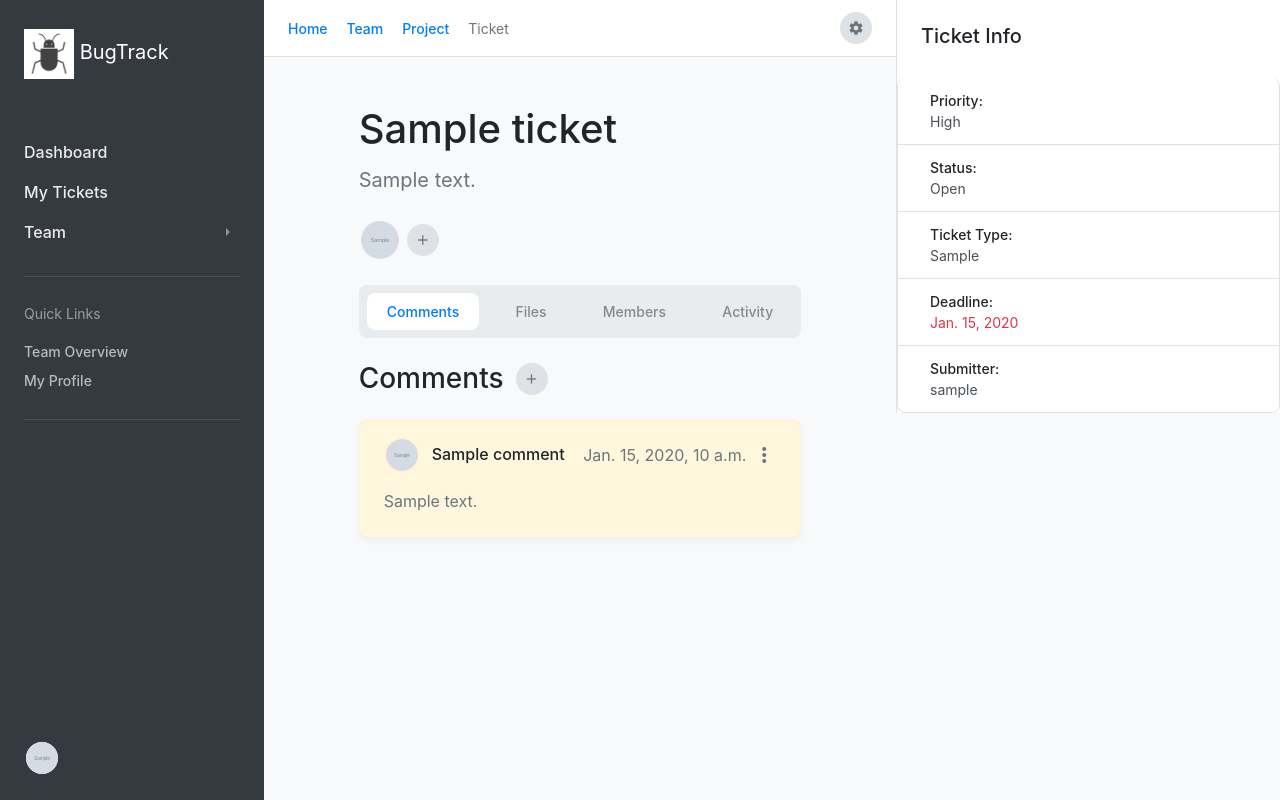
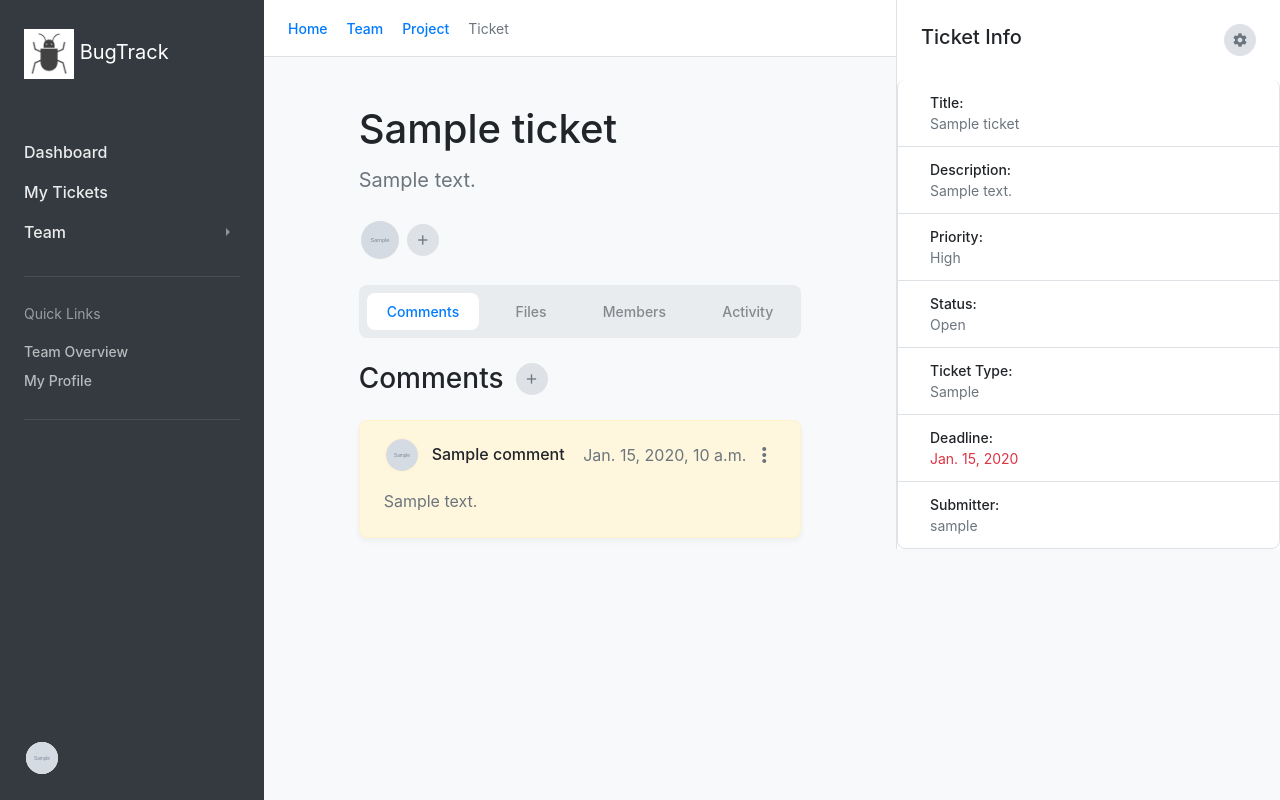
Before and after one commit to dhaliwalk/BugTrack, a Django app: page /ticket/1/info/ in a window 1280 px wide. Run offline with Django 3.2, Linux system fonts and the light colour scheme; a user stored in the database is signed in; tables that the repository leaves empty hold one stand-in row (values such as "Sample post"); grey boxes marked "Sample" are stand-in pictures; some libraries are stand-ins or nearby versions.

Commit message:
Added ticket info to a sidebar

```diff
--- a/tickets/templates/tickets/ticket_info.html
+++ b/tickets/templates/tickets/ticket_info.html
@@ -15,20 +15,7 @@
               <li class="breadcrumb-item active" aria-current="page">Ticket</li>
             </ol>
           </nav>
-          {% if request.user.membership.role == 'Admin' or request.user.membership.role == 'Project Manager' or request.user.membership.role == 'Developer' or ticket.submitter == request.user %}
-            <div class="dropdown">
-              <button class="btn btn-round" role="button" data-toggle="dropdown" aria-expanded="false">
-                <i class="material-icons">settings</i>
-              </button>
-              <div class="dropdown-menu dropdown-menu-right">
-                <a class="dropdown-item" href="#" data-toggle="modal" data-target="#project-edit-modal">Edit Ticket</a>
-                {% if request.user.membership.role == 'Admin' or request.user.membership.role == 'Project Manager' %}
-                  <div class="dropdown-divider"></div>
-                  <a class="dropdown-item text-danger" href="{% url 'ticket-delete' ticket.id %}">Delete</a>
-                {% endif %}
-              </div>
-            </div>
-          {% endif %}
+
         </div>
         <div class="container">
           <div class="row justify-content-center">
@@ -396,7 +383,7 @@
         </div>
 
       </div>
-      <div class="sidebar " id="sidebar">
+      <div class="sidebar"  id="sidebar-collapse">
         <div class="sidebar-content">
           <div class="chat-team-sidebar text-small">
             <div class="chat-team-sidebar-top">
@@ -404,14 +391,46 @@
 
                 <div class="media-body">
                   <h5 class="mb-1"> Ticket Info </h5>
+
                 </div>
+                {% if request.user.membership.role == 'Admin' or request.user.membership.role == 'Project Manager' or request.user.membership.role == 'Developer' or ticket.submitter == request.user %}
+                  <div class="dropdown">
+                    <button class="btn btn-round" role="button" data-toggle="dropdown" aria-expanded="false">
+                      <i class="material-icons">settings</i>
+                    </button>
+                    <div class="dropdown-menu dropdown-menu-right">
+                      <a class="dropdown-item" href="#" data-toggle="modal" data-target="#project-edit-modal">Edit Ticket</a>
+                      {% if request.user.membership.role == 'Admin' or request.user.membership.role == 'Project Manager' %}
+                        <div class="dropdown-divider"></div>
+                        <a class="dropdown-item text-danger" href="{% url 'ticket-delete' ticket.id %}">Delete</a>
+                      {% endif %}
+                    </div>
+                  </div>
+                {% endif %}
               </div>
-
             </div>
             <div class="chat-team-sidebar-bottom">
               <div class="tab-content">
-                <div class="tab-pane fade show active" data-filter-list="list-group">
-                    <a class="list-group-item list-group-item-action" href="#">
+                <div class="tab-pane fade show active" id="members" role="tabpanel" data-filter-list="list-group">
+                    <a class="list-group-item ">
+                      <div class="media media-member mb-0">
+                        <div class="media-body">
+                          <h6 class="mb-0" data-filter-by="text">Title:</h6>
+                          <span data-filter-by="text">{{ ticket.title }}</span>
+                        </div>
+                      </div>
+                    </a>
+
+                    <a class="list-group-item ">
+                      <div class="media media-member mb-0">
+                        <div class="media-body">
+                          <h6 class="mb-0" data-filter-by="text">Description:</h6>
+                          <span data-filter-by="text">{{ ticket.description }}</span>
+                        </div>
+                      </div>
+                    </a>
+
+                    <a class="list-group-item ">
                       <div class="media media-member mb-0">
                         <div class="media-body">
                           <h6 class="mb-0" data-filter-by="text">Priority:</h6>
@@ -420,7 +439,7 @@
                       </div>
                     </a>
 
-                    <a class="list-group-item list-group-item-action" href="#">
+                    <a class="list-group-item" >
                       <div class="media media-member mb-0">
                         <div class="media-body">
                           <h6 class="mb-0" data-filter-by="text">Status:</h6>
@@ -429,7 +448,7 @@
                       </div>
                     </a>
 
-                    <a class="list-group-item list-group-item-action" href="#">
+                    <a class="list-group-item" >
                       <div class="media media-member mb-0">
                         <div class="media-body">
                           <h6 class="mb-0" data-filter-by="text">Ticket Type:</h6>
@@ -438,7 +457,7 @@
                       </div>
                     </a>
 
-                    <a class="list-group-item list-group-item-action" href="#">
+                    <a class="list-group-item" >
                       <div class="media media-member mb-0">
                         <div class="media-body">
                           <h6 class="mb-0" data-filter-by="text">Deadline:</h6>
@@ -451,7 +470,7 @@
                       </div>
                     </a>
 
-                    <a class="list-group-item list-group-item-action" href="#">
+                    <a class="list-group-item" >
                       <div class="media media-member mb-0">
                         <div class="media-body">
                           <h6 class="mb-0" data-filter-by="text">Submitter:</h6>
```
